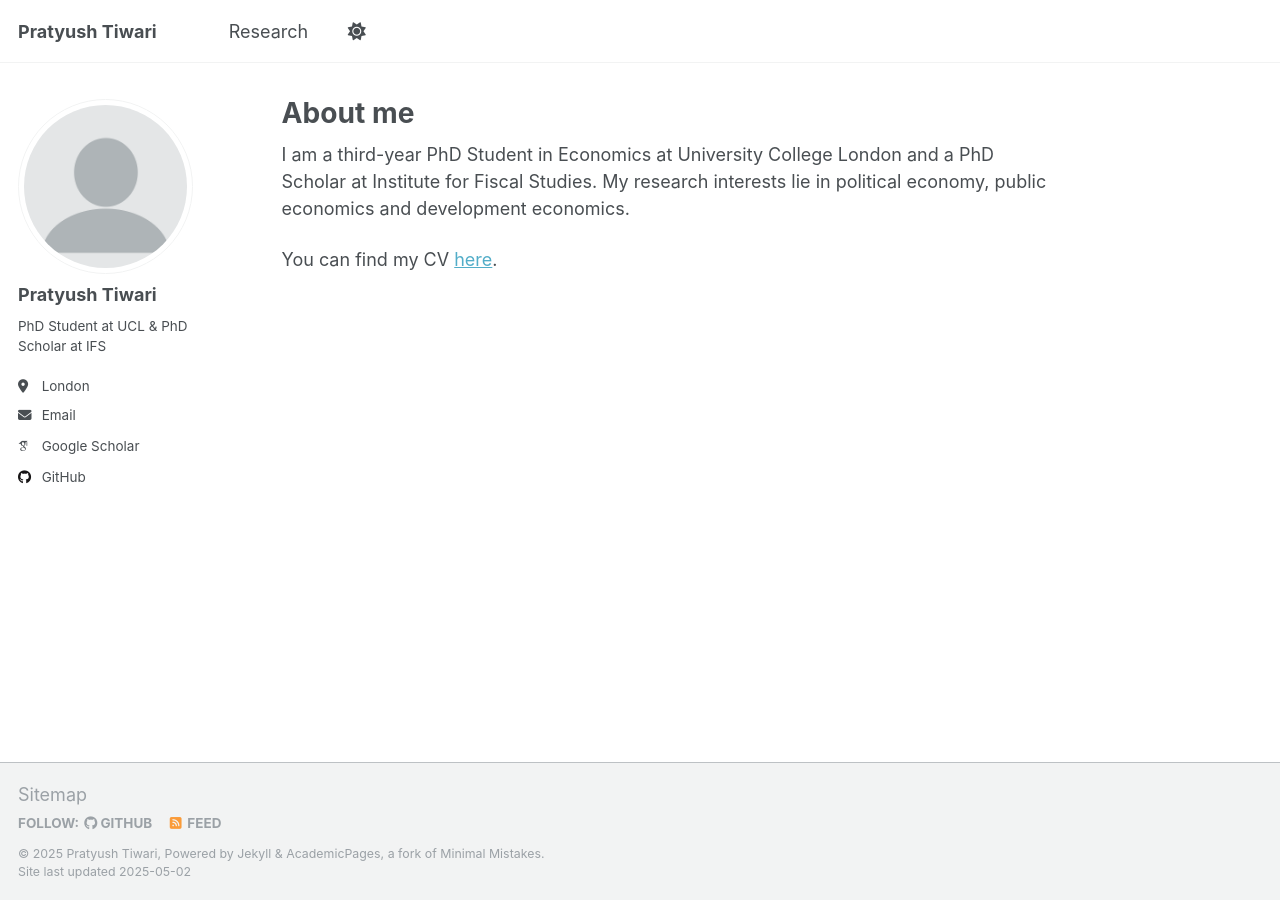
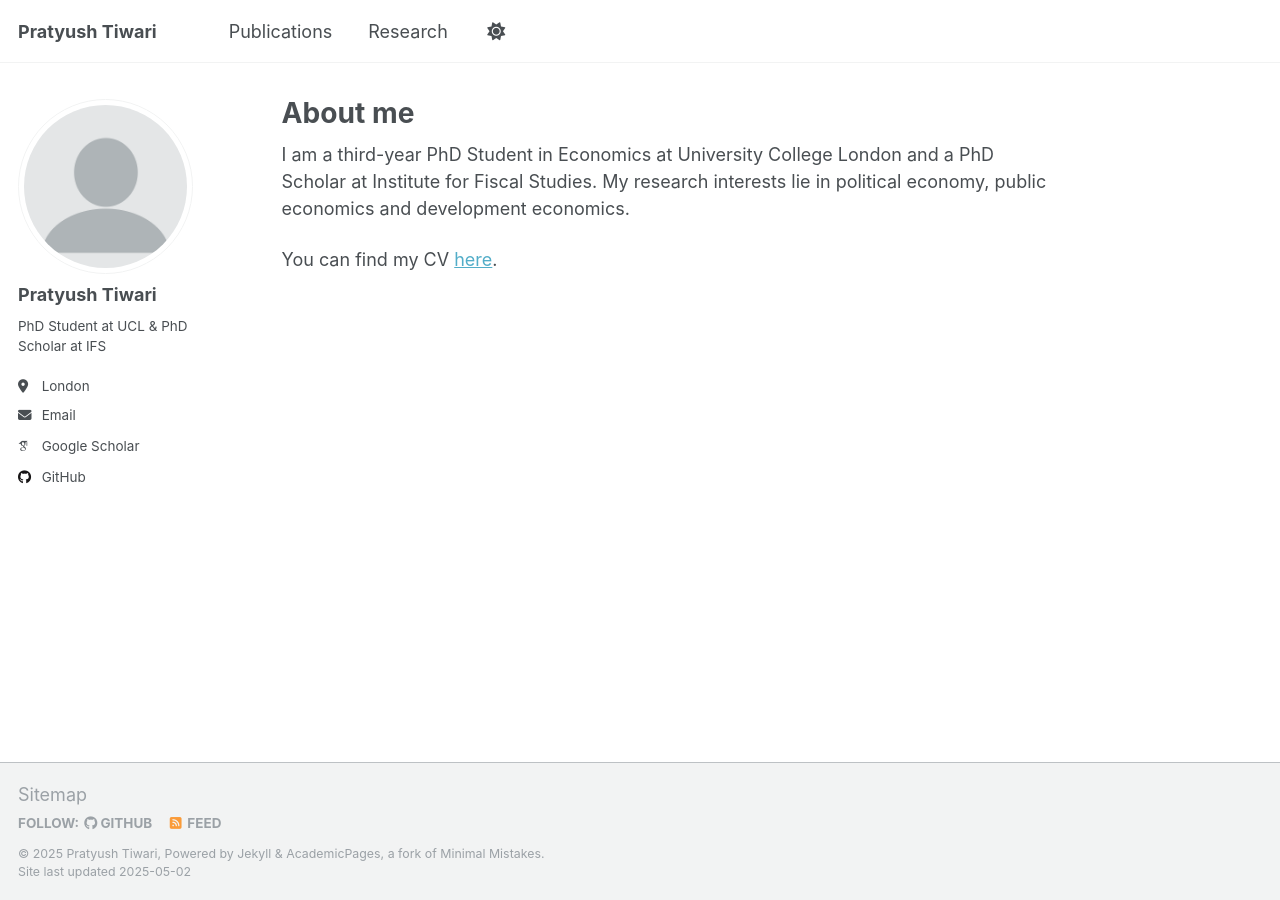
Before and after one commit to PratyushTiwari/pratyushtiwari.github.io, a Jekyll site: the page built from _pages/about.md, in a window 1280 px wide. Built offline with Jekyll 4.4.1, drawn with Linux system fonts in a browser that asks for light colours; some web fonts are replaced.

Commit message:
Update navigation.yml

```diff
--- a/_data/navigation.yml
+++ b/_data/navigation.yml
@@ -8,8 +8,11 @@
 #      Markdown formatted page while the second is generated using JSON.
 
 main:
+  - title: "Publications"
+    url: /publications/
+
   - title: "Research"
-    url: /publications/
+    url: /research/
 
 #  - title: "Talks"
 #    url: /talks/
```
